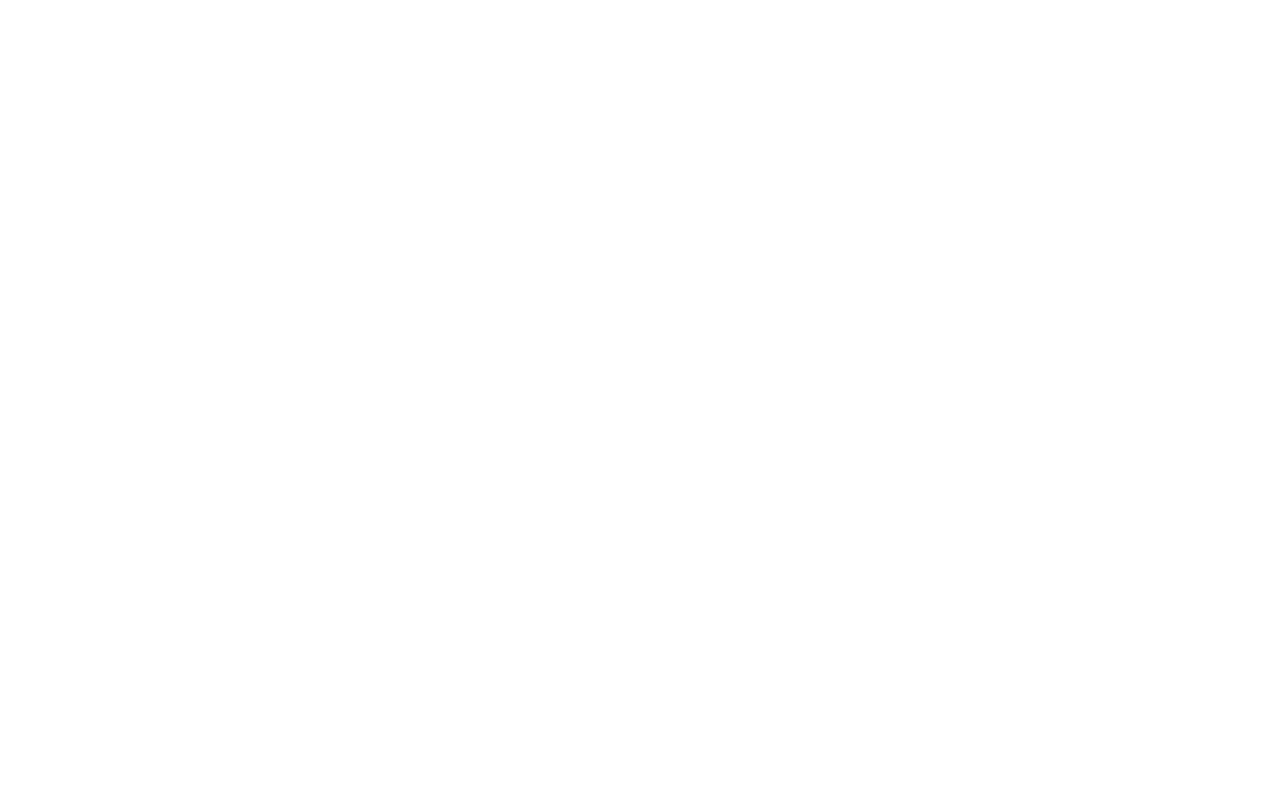
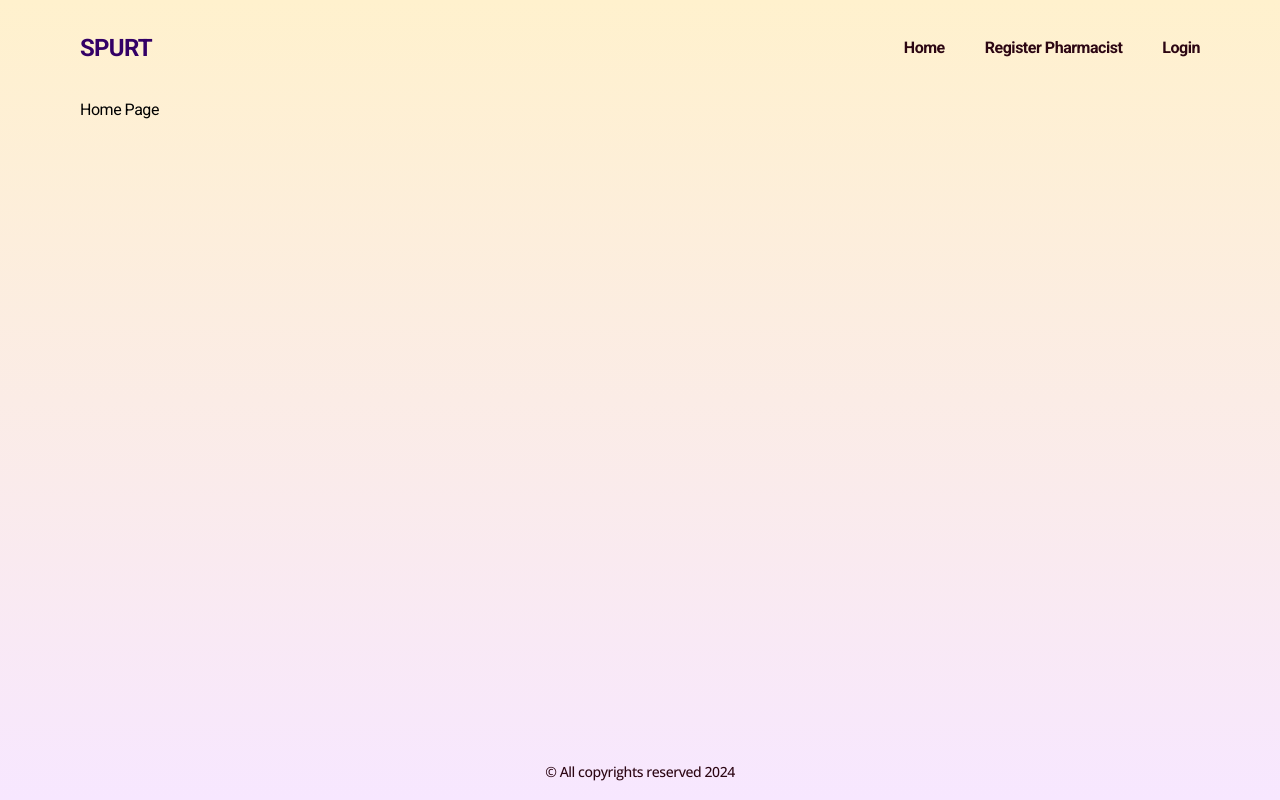
Before and after one commit to Murgowt/spurt_frontend, a React (Vite) app: page / in a window 1280 px wide. Built offline with nearby package versions, Linux system fonts and the light colour scheme.

Commit message:
navbar and footer setup

```diff
--- /dev/null
+++ b/src/components/atoms/BrandLogo/index.tsx
@@ -0,0 +1,20 @@
+import { FC } from 'react';
+
+import { APP_NAME } from '@constants/app';
+import { Link } from 'react-router-dom';
+
+export interface BrandLogoProps {
+  link: string;
+}
+
+const BrandLogo: FC<BrandLogoProps> = ({ link }) => {
+  return (
+    <Link to={link}>
+      <div className="text-xl font-bold text-blue300">
+        <h1>{APP_NAME.toString().toUpperCase()}</h1>
+      </div>
+    </Link>
+  );
+};
+
+export default BrandLogo;
--- /dev/null
+++ b/src/components/atoms/NavBarLink/index.tsx
@@ -0,0 +1,24 @@
+import { FC, ReactNode } from 'react';
+import { Link } from 'react-router-dom';
+
+export interface NavBarLinkProps {
+  type: 'mobile' | 'desktop';
+  href: string;
+  children: ReactNode;
+  onClick?: () => void;
+}
+
+const NavBarLink: FC<NavBarLinkProps> = ({ type, href, children, onClick }) => {
+  return (
+    <Link to={href} onClick={onClick}>
+      {type === 'mobile' && (
+        <li className="py-4 text-lg font-semibold">{children}</li>
+      )}
+      {type === 'desktop' && (
+        <li className="ml-10 font-semibold">{children}</li>
+      )}
+    </Link>
+  );
+};
+
+export default NavBarLink;
--- /dev/null
+++ b/src/components/molecules/Footer/index.tsx
@@ -0,0 +1,15 @@
+import { FC } from 'react';
+
+export interface FooterProps {}
+
+const Footer: FC<FooterProps> = () => {
+  return (
+    <footer className="flex items-center justify-center w-full px-4 py-6 tablet:py-3 desktop:py-4 tablet:px-10 desktop:px-20">
+      <p className="font-sans text-sm font-medium text-brown300">
+        &copy; All copyrights reserved {new Date().getFullYear()}
+      </p>
+    </footer>
+  );
+};
+
+export default Footer;
--- /dev/null
+++ b/src/components/molecules/NavBar/index.tsx
@@ -0,0 +1,81 @@
+import { FC, useState } from 'react';
+import { AiOutlineClose, AiOutlineMenu } from 'react-icons/ai';
+
+import BrandLogo from '@components/atoms/BrandLogo';
+import NavBarLink from '@components/atoms/NavBarLink';
+
+import {
+  HOME_PAGE,
+  LOGIN_PAGE,
+  REGISTER_PHARMACIST_PAGE,
+} from '@constants/routes';
+
+export interface NavBarProps {}
+
+const NavBar: FC<NavBarProps> = () => {
+  const [menuOpen, setMenuOpen] = useState(false);
+  const handleMenuClick = () => {
+    setMenuOpen(!menuOpen);
+  };
+
+  return (
+    <nav className="w-full h-24 max-h-24">
+      <div className="flex items-center justify-between w-full h-full px-4 tablet:px-10 desktop:px-20">
+        <BrandLogo link={HOME_PAGE} />
+        <div>
+          <ul className="item-center hidden text-brown300 tablet:flex desktop:flex">
+            <NavBarLink type="desktop" href={HOME_PAGE}>
+              Home
+            </NavBarLink>
+            <NavBarLink type="desktop" href={REGISTER_PHARMACIST_PAGE}>
+              Register Pharmacist
+            </NavBarLink>
+            <NavBarLink type="desktop" href={LOGIN_PAGE}>
+              Login
+            </NavBarLink>
+          </ul>
+        </div>
+        <button
+          type="button"
+          aria-label="nav-button-open"
+          onClick={handleMenuClick}
+          className={`cursor-pointer tablet:hidden desktop:hidden ${
+            menuOpen ? 'hidden' : ''
+          }`}
+        >
+          <AiOutlineMenu size={28} />
+        </button>
+        <div
+          className={`fixed z-[99] w-[100%] h-screen overflow-hidden p-10 top-0 tablet:hidden desktop:hidden bg-bgYellow ease-in duration-300
+					${menuOpen ? 'left-0' : 'left-[100%] opacity-0'}`}
+        >
+          <div className="flex items-center justify-end w-full">
+            <button
+              type="button"
+              aria-label="nav-button-close"
+              onClick={handleMenuClick}
+              className="cursor-pointer"
+            >
+              <AiOutlineClose size={28} />
+            </button>
+          </div>
+          <div className="flex-col">
+            <ul>
+              <NavBarLink type="mobile" href={HOME_PAGE}>
+                Home
+              </NavBarLink>
+              <NavBarLink type="mobile" href={REGISTER_PHARMACIST_PAGE}>
+                Register Pharmacist
+              </NavBarLink>
+              <NavBarLink type="mobile" href={LOGIN_PAGE}>
+                Login
+              </NavBarLink>
+            </ul>
+          </div>
+        </div>
+      </div>
+    </nav>
+  );
+};
+
+export default NavBar;
--- a/src/constants/routes.ts
+++ b/src/constants/routes.ts
@@ -1,6 +1,8 @@
 // Frontend Routes
 export const LOGIN_PAGE = '/login';
 export const RESET_PASSWORD_PAGE = '/reset-password';
+export const HOME_PAGE = '/';
+export const REGISTER_PHARMACIST_PAGE = '/register-pharmacist';
 
 // Backend Endpoints
 export const LOGIN_ENDPOINT = '/login/';
--- a/src/layouts/RootLayout.tsx
+++ b/src/layouts/RootLayout.tsx
@@ -1,5 +1,8 @@
 import { FC } from 'react';
 import { Outlet } from 'react-router-dom';
+
+import NavBar from '@components/molecules/NavBar';
+import Footer from '@components/molecules/Footer';
 
 export interface RootLayoutProps {
   withNavBar: boolean;
@@ -8,12 +11,12 @@
 
 const RootLayout: FC<RootLayoutProps> = ({ withNavBar, withFooter }) => {
   return (
-    <div className="flex flex-col min-h-screen">
-      {withNavBar && '<NavBar />'}
+    <div className="flex flex-col min-h-screen bg-gradient-to-b from-bgYellow to-bgPurple">
+      {withNavBar && <NavBar />}
       <div className="flex-1">
         <Outlet />
       </div>
-      {withFooter && '<Footer />'}
+      {withFooter && <Footer />}
     </div>
   );
 };
--- /dev/null
+++ b/src/pages/home/index.tsx
@@ -0,0 +1,16 @@
+import { FC } from 'react';
+
+import SeoComponent from '@components/atoms/SeoComponent';
+
+export interface HomePageProps {}
+
+const HomePage: FC<HomePageProps> = () => {
+  return (
+    <>
+      <SeoComponent title="Home" href="/home" />
+      <div className="px-4 tablet:px-10 desktop:px-20">Home Page</div>
+    </>
+  );
+};
+
+export default HomePage;
--- a/src/pages/login/index.tsx
+++ b/src/pages/login/index.tsx
@@ -8,7 +8,7 @@
   return (
     <>
       <SeoComponent title="Login" href="login" />
-      <div className="">Login Page</div>
+      <div className="px-4 tablet:px-10 desktop:px-20">Login Page</div>
     </>
   );
 };
--- /dev/null
+++ b/src/pages/register-pharmacist/index.tsx
@@ -0,0 +1,18 @@
+import { FC } from 'react';
+
+import SeoComponent from '@components/atoms/SeoComponent';
+
+export interface RegisterPharmacistPageProps {}
+
+const RegisterPharmacistPage: FC<RegisterPharmacistPageProps> = () => {
+  return (
+    <>
+      <SeoComponent title="Register Pharmacist" href="register-pharmacist" />
+      <div className="px-4 tablet:px-10 desktop:px-20">
+        Register Pharmacist Page
+      </div>
+    </>
+  );
+};
+
+export default RegisterPharmacistPage;
--- a/src/pages/reset-password/index.tsx
+++ b/src/pages/reset-password/index.tsx
@@ -7,7 +7,7 @@
 const ResetPasswordPage: FC<ResetPasswordPageProps> = () => {
   return (
     <>
-      <SeoComponent title="Login" href="login" />
+      <SeoComponent title="Reset Password" href="reset-password" />
       <div className="">Reset Password Page</div>
     </>
   );
--- a/tailwind.config.ts
+++ b/tailwind.config.ts
@@ -8,6 +8,8 @@
       desktop: '1124px',
     },
     colors: {
+      white: '#FFFFFF',
+      black: '#000000',
       purple300: '#3A004F',
       purple200: '#9400D3',
       purple100: '#9747FF',
@@ -24,6 +26,7 @@
       yellow300: '#FFBD37',
       bgPurple: '#F7E7FF',
       bgYellow: '#FFF1CD',
+      bgWhite: '#FCF5FF',
     },
     fontSize: {
       xs: ['12px', { lineHeight: '20px', letterSpacing: '-0.03em' }],
```
Also changed, not shown: src/routes/router.tsx (+30 -2 lines).
